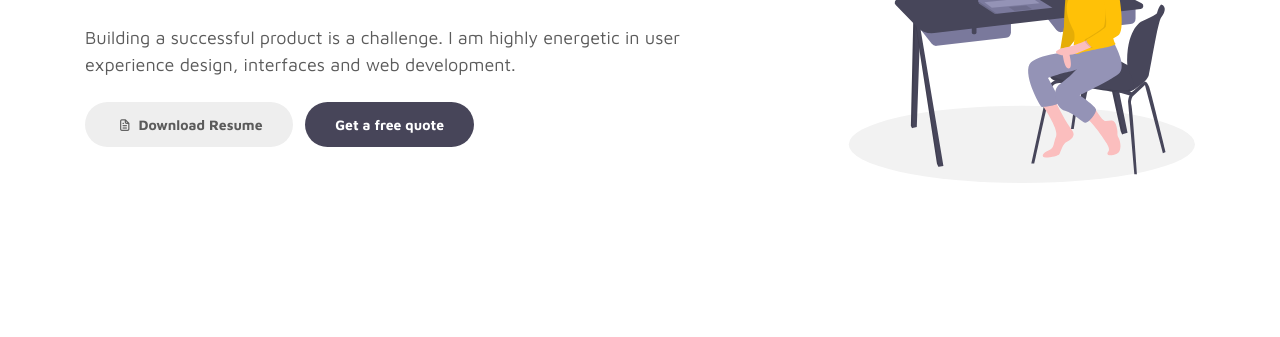
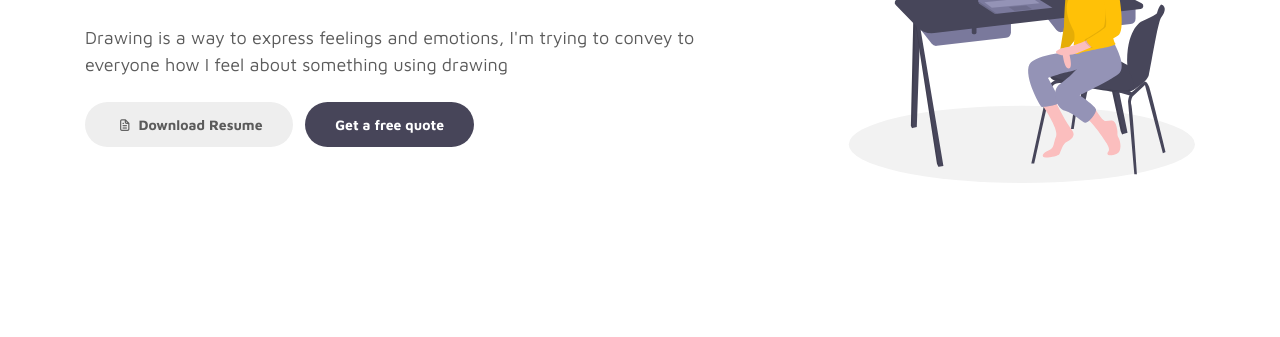
Before and after one commit to nazlinaranna/nazlina, a plain HTML site: page index.html in a window 1280 px wide. Shown: the part 335-672 px from the top of the page. Drawn offline with Linux system fonts and the light colour scheme.

Commit message:
Update index.html

```diff
--- a/index.html
+++ b/index.html
@@ -82,7 +82,7 @@ https://www.tooplate.com/view/2115-marvel
                                 </div>
                         </h1>
 
-                        <p>Building a successful product is a challenge. I am highly energetic in user experience design, interfaces and web development.</p>
+                        <p>Drawing is a way to express feelings and emotions, I'm trying to convey to everyone how I feel about something using drawing </p>
 
                         <div class="custom-btn-group mt-4">
                           <a href="#" class="btn mr-lg-2 custom-btn"><i class='uil uil-file-alt'></i> Download Resume</a>
```
